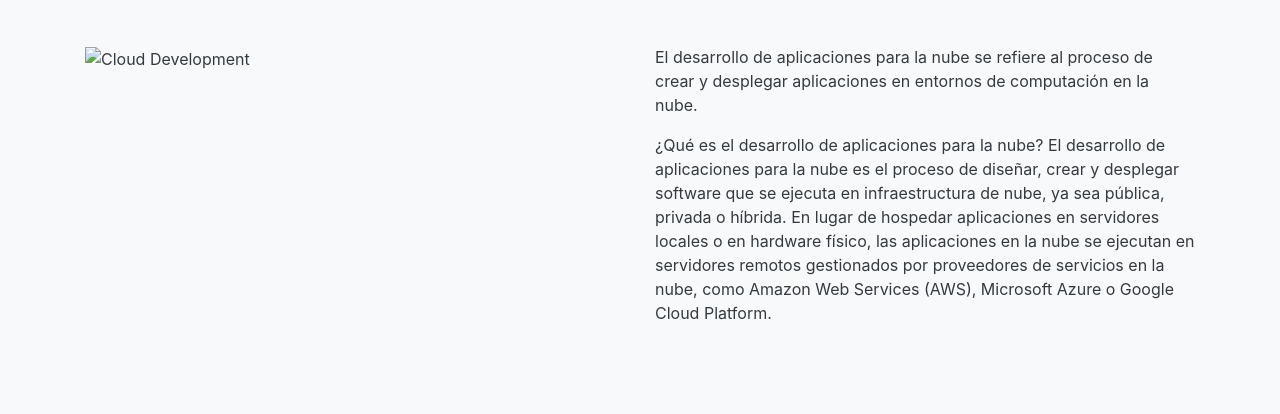
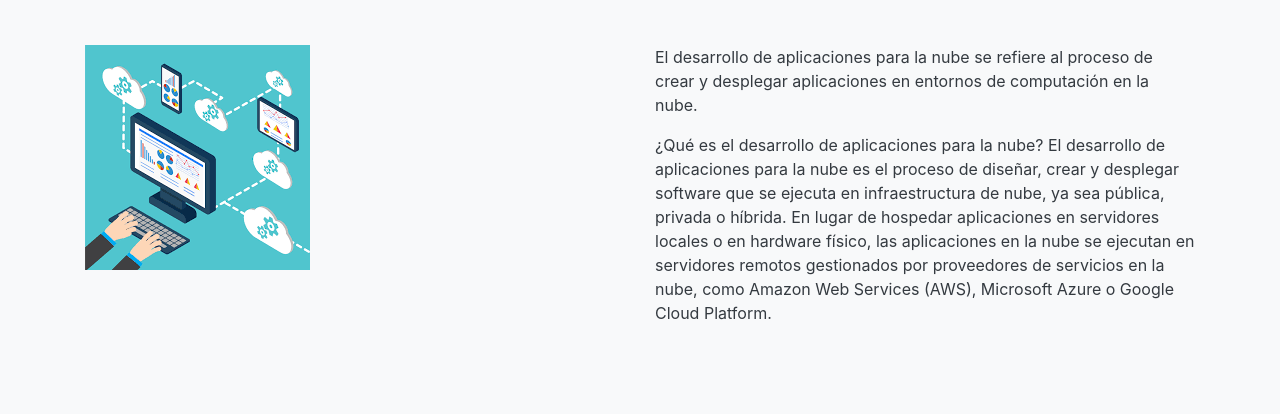
Before and after one commit to JacquelineDiazdeleon/Sitio_Web_Informativo, a plain HTML site: page desarrollo_de_aplicaciones.html in a window 1280 px wide. Shown: the part 241-655 px from the top of the page. Drawn offline with nearby package versions, Linux system fonts and the light colour scheme.

Commit message:
Update desarrollo_de_aplicaciones.html

```diff
--- a/desarrollo_de_aplicaciones.html
+++ b/desarrollo_de_aplicaciones.html
@@ -80,7 +80,7 @@
     <h2 class="section-title text-center mb-5">Introducción</h2>
     <div class="row">
       <div class="col-md-6">
-        <img src="../Parcial2/Multimedia/Imagenes/nube.png" class="img-fluid" alt="Cloud Development">
+        <img src="Multimedia/Imagenes/nube.png" class="img-fluid" alt="Cloud Development">
       </div>
       <div class="col-md-6">
         <p>
```
